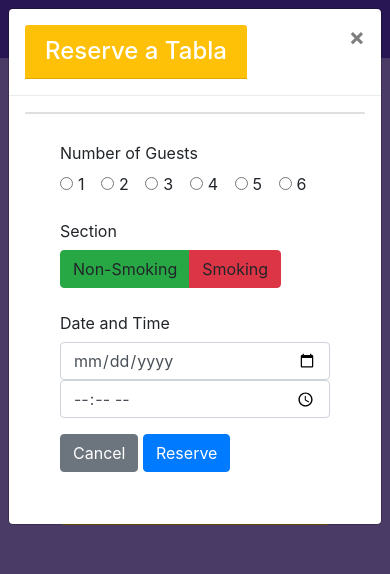
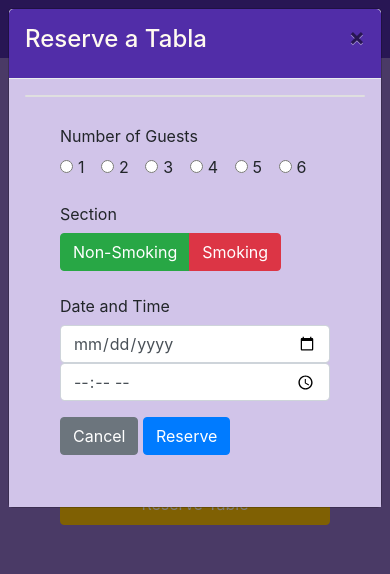
Before and after one commit to carlosguzmanbaquero/javascript, a website: page restaurante-bootstrap/index.html in a window 390 px wide. Both pictures are taken after a click on the button "Reserve Table". Shown: the top 574 px of the page. Drawn offline with nearby package versions, Linux system fonts and the light colour scheme; files whose address does not match are found by name.

Commit message:
estilos en los modal

```diff
--- a/restaurante-bootstrap/css/styles.scss
+++ b/restaurante-bootstrap/css/styles.scss
@@ -74,3 +74,12 @@ body{
     bottom: 0px;
     z-index: 1;
 }
+
+.modal-header {
+    background: $background-dark;
+    color: floralwhite;
+}
+
+.modal-body {
+    background: $background-pale;
+}
--- a/restaurante-bootstrap/index.html
+++ b/restaurante-bootstrap/index.html
@@ -30,8 +30,7 @@
                         <li class="nav-item"><a class="nav-link" href="./contactus.html"><span class="fa fa-address-card fa-lg"></span>Contact</a></li>
                     </ul>
                     <span class="navbar-text">
-                        <a data-toggle="modal" data-target="#loginModal">
-                        <span class="fa fa-sign-in"></span> Login</a>
+                        <a id='enlaceLogin'><span class="fa fa-sign-in"></span> Login</a>
                     </span>
                 </div>>
         </div>
@@ -92,8 +91,7 @@
                     data-toggle="tooltip" data-html="true"  title="Or Call us at +852 12345678"
                     data-placement="bottom" href="#form">Reserve Table</a>-->
 
-                    <a role="button" class="btn btn-block nav-link btn-warning" data-toggle="modal"
-                      data-target="#reservationModal">Reserve Table</a>
+                    <a id='buttonReserve' role="button" class="btn btn-block nav-link btn-warning">Reserve Table</a>
                 </div>
             </div>
         </div>
@@ -287,7 +285,7 @@
                 <!-- Modal content-->
                 <div class="modal-content">
                     <div class="modal-header">
-                        <h4 class="card-header bg-warning text-white">Reserve a Tabla</h4>
+                        <h4>Reserve a Tabla</h4>
                         <button type="button" class="close" data-dismiss="modal">&times;</button>
                     </div>
                     <div class="modal-body">
@@ -331,8 +329,8 @@
                                             <div class="col-md-8">
 
                                                     <div class="btn-group" role="group">
-                                                        <a role="button" class="btn btn-success">Non-Smoking</a>
-                                                        <a role="button" class="btn btn-danger">Smoking</a>
+                                                        <button role="button" class="btn btn-success">Non-Smoking</button>
+                                                        <button role="button" class="btn btn-danger">Smoking</button>
                                                     </div>
 
                                             </div>
@@ -434,7 +432,16 @@
                     $("#carouselButton").children("span").addClass('fa-pause');
                 }
             });
-        });
+
+            $("#buttonReserve").click(function(){
+                $('#reservationModal').modal('toggle')
+            });
+
+            $("#enlaceLogin").click(function(){
+                $('#loginModal').modal('toggle')
+            });
+
+         });
     </script>
 </body>
 
```
Also changed, not shown: restaurante-bootstrap/css/styles.css.
